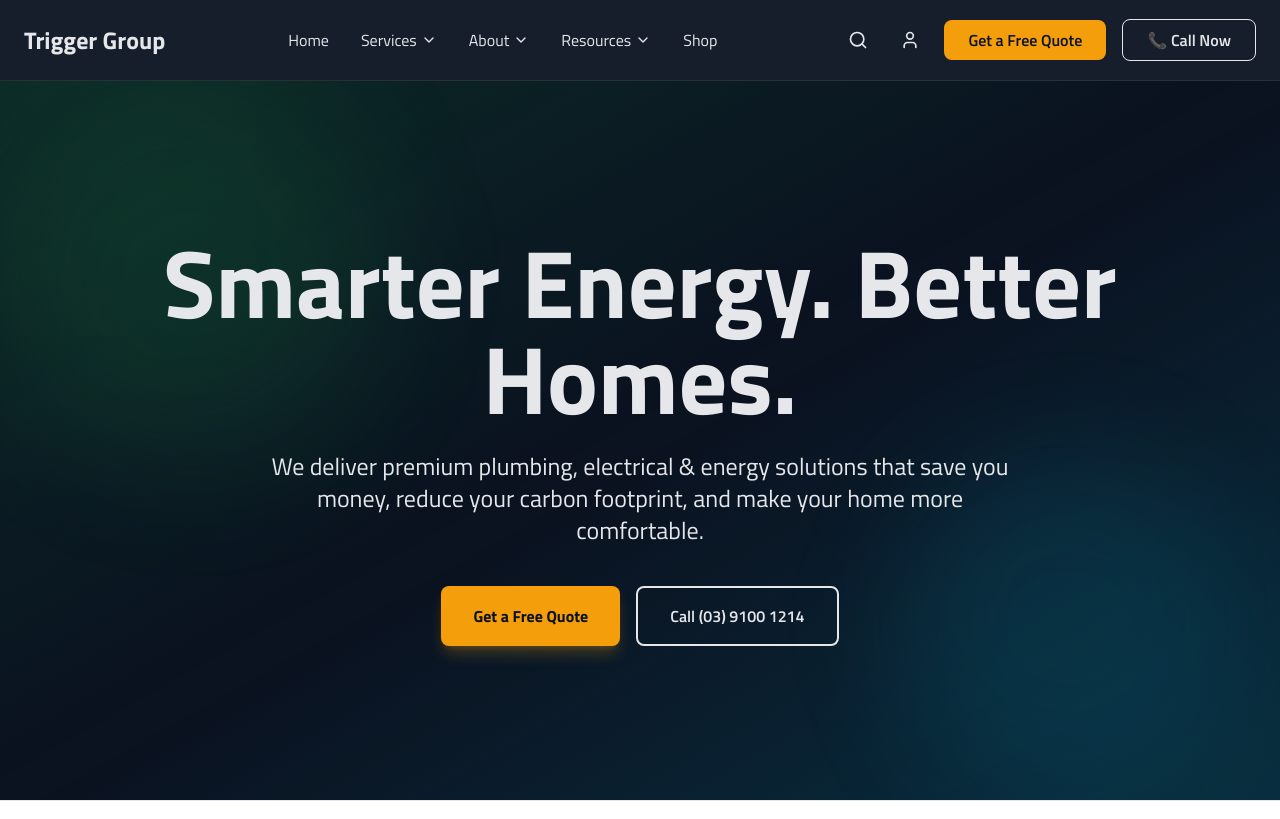
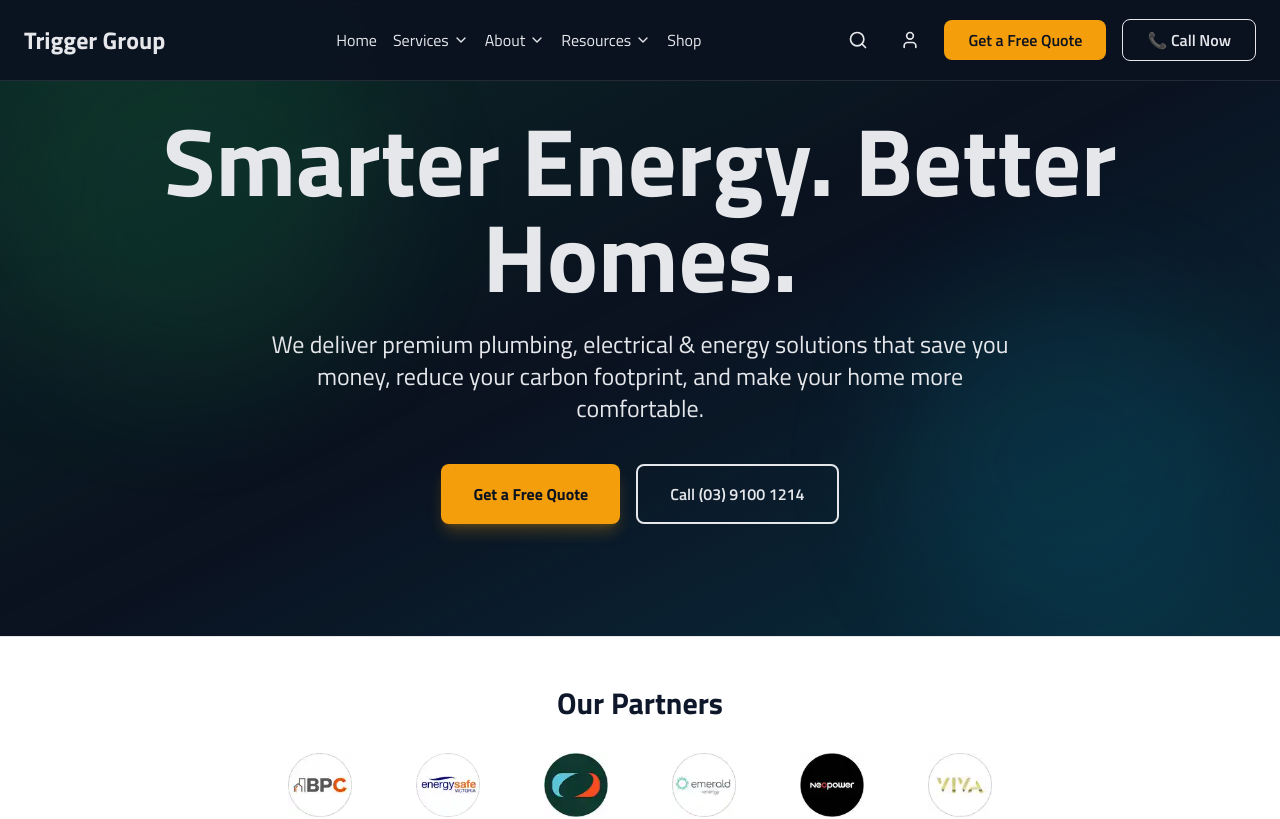
Before and after one commit to Abdur-Rahman-Palash/trigger, a Next.js app: page / in a window 1280 px wide. Shown: the top 819 px of the page. Built offline with nearby package versions, Linux system fonts and the light colour scheme.

Commit message:
Convert Services mega-menu to simple dropdown, fix navbar layout and hero spacing

```diff
--- a/src/app/layout.tsx
+++ b/src/app/layout.tsx
@@ -28,10 +28,10 @@ export default function RootLayout({
         <meta name="viewport" content="width=device-width, initial-scale=1.0" />
         <link rel="stylesheet" href="https://cdnjs.cloudflare.com/ajax/libs/font-awesome/6.5.1/css/all.min.css" />
       </head>
-      <body className="antialiased font-titillium">
+      <body className="antialiased font-titillium overflow-x-hidden">
         <SmoothScroll>
           <Navbar />
-          <main className="pt-20">
+          <main>
             {children}
           </main>
           <Footer />
--- a/src/app/page.tsx
+++ b/src/app/page.tsx
@@ -167,7 +167,7 @@ export default function Home() {
   return (
     <main className="min-h-screen">
       {/* Hero Section */}
-      <section ref={heroRef} className="relative w-full min-h-[calc(100vh-5rem)] bg-bgDark text-textLight flex items-center justify-center overflow-hidden">
+      <section ref={heroRef} className="relative w-full py-20 lg:py-28 bg-bgDark text-textLight flex items-center justify-center overflow-hidden">
         <div className="absolute inset-0 bg-gradient-to-br from-primary-600/20 via-transparent to-secondary-500/20 animate-pulse"></div>
         <div className="absolute top-0 left-0 w-96 h-96 bg-primary-500/10 rounded-full blur-3xl -translate-x-1/2 -translate-y-1/2 animate-blob"></div>
         <div className="absolute bottom-0 right-0 w-96 h-96 bg-secondary-500/10 rounded-full blur-3xl translate-x-1/2 translate-y-1/2 animate-blob animation-delay-2000"></div>
--- a/src/components/layout/Navbar.tsx
+++ b/src/components/layout/Navbar.tsx
@@ -32,20 +32,20 @@ export default function Navbar() {
   return (
     <>
       <nav className="fixed top-0 left-0 right-0 z-40 bg-bgDark/95 backdrop-blur-md border-b border-white/10 font-inter">
-        <div className="container mx-auto px-6">
-          <div className="flex items-center justify-between h-20">
+        <div className="relative max-w-[1280px] mx-auto px-6">
+          <div className="flex flex-nowrap items-center justify-between h-20">
             {/* Logo */}
-            <Link href="/" className="text-2xl font-bold text-textLight hover:text-primary-400 transition-colors">
+            <Link href="/" className="whitespace-nowrap flex-shrink-0 mr-8 text-lg lg:text-xl xl:text-2xl font-bold text-textLight hover:text-primary-400 transition-colors">
               Trigger Group
             </Link>
 
             {/* Desktop Menu */}
-            <div className="flex items-center gap-2 lg:gap-8">
+            <div className="flex items-center gap-2 lg:gap-4">
               <Link href="/" className="text-textLight hover:text-primary-400 transition-colors">
                 Home
               </Link>
 
-              {/* Services Dropdown (Mega Menu) */}
+              {/* Services Dropdown */}
               <div
                 className="relative group"
                 onMouseEnter={() => setIsServicesOpen(true)}
@@ -55,40 +55,17 @@ export default function Navbar() {
                   Services <ChevronDown size={16} />
                 </button>
                 {isServicesOpen && (
-                  <div className="absolute top-full left-1/2 -translate-x-1/2 w-[800px] bg-white shadow-2xl rounded-xl opacity-100 visible transition-all duration-300 transform translate-y-0">
-                    <div className="grid grid-cols-3 gap-8 p-8">
-                      <div>
-                        <h3 className="font-bold text-textDark mb-4">Heat Pumps</h3>
-                        <ul className="space-y-2">
-                          <li><Link href="/heat-pumps/overview" className="text-gray-600 hover:text-primary-600">Heat Pump Overview</Link></li>
-                          <li><Link href="/heat-pumps/viva" className="text-gray-600 hover:text-primary-600">Viva</Link></li>
-                          <li><Link href="/heat-pumps/neopower" className="text-gray-600 hover:text-primary-600">Neopower</Link></li>
-                          <li><Link href="/heat-pumps/emerald" className="text-gray-600 hover:text-primary-600">Emerald Energy</Link></li>
-                          <li><Link href="/heat-pumps/rates" className="text-gray-600 hover:text-primary-600">Supply & Install Rates</Link></li>
-                        </ul>
-                      </div>
-                      <div>
-                        <h3 className="font-bold text-textDark mb-4">Solar & Energy</h3>
-                        <ul className="space-y-2">
-                          <li><Link href="/solar-battery" className="text-gray-600 hover:text-primary-600">Solar & Battery Systems</Link></li>
-                          <li><Link href="/water-filtration" className="text-gray-600 hover:text-primary-600">Whole Home Water Filtration</Link></li>
-                          <li><Link href="/heating-cooling" className="text-gray-600 hover:text-primary-600">Heating & Cooling</Link></li>
-                        </ul>
-                      </div>
-                      <div>
-                        <h3 className="font-bold text-textDark mb-4">Featured</h3>
-                        <div className="space-y-4">
-                          <Link href="/resources/why-heat-pumps" className="block bg-gray-100 rounded-lg p-4 hover:bg-gray-200 transition-colors">
-                            <img src="/hotwaterheatpumps.png" alt="Heat Pumps" className="w-full h-24 object-cover rounded mb-2" />
-                            <p className="text-sm font-semibold text-textDark">Why Heat Pumps Save You $$</p>
-                          </Link>
-                          <Link href="/resources/rebates" className="block bg-gray-100 rounded-lg p-4 hover:bg-gray-200 transition-colors">
-                            <img src="/solarandbatterysystem.png" alt="Solar Rebates" className="w-full h-24 object-cover rounded mb-2" />
-                            <p className="text-sm font-semibold text-textDark">Govt Rebates Explained</p>
-                          </Link>
-                        </div>
-                      </div>
-                    </div>
+                  <div className="absolute top-full left-0 w-48 bg-white shadow-xl rounded-lg opacity-100 visible transition-all duration-300 transform translate-y-0 z-50">
+                    <ul className="p-4 space-y-2">
+                      <li><Link href="/heat-pumps/overview" className="block text-gray-600 hover:text-primary-600 py-1">Heat Pump Overview</Link></li>
+                      <li><Link href="/heat-pumps/viva" className="block text-gray-600 hover:text-primary-600 py-1">Viva</Link></li>
+                      <li><Link href="/heat-pumps/neopower" className="block text-gray-600 hover:text-primary-600 py-1">Neopower</Link></li>
+                      <li><Link href="/heat-pumps/emerald" className="block text-gray-600 hover:text-primary-600 py-1">Emerald Energy</Link></li>
+                      <li><Link href="/heat-pumps/rates" className="block text-gray-600 hover:text-primary-600 py-1">Supply & Install Rates</Link></li>
+                      <li><Link href="/solar-battery" className="block text-gray-600 hover:text-primary-600 py-1">Solar & Battery Systems</Link></li>
+                      <li><Link href="/water-filtration" className="block text-gray-600 hover:text-primary-600 py-1">Whole Home Water Filtration</Link></li>
+                      <li><Link href="/heating-cooling" className="block text-gray-600 hover:text-primary-600 py-1">Heating & Cooling</Link></li>
+                    </ul>
                   </div>
                 )}
               </div>
@@ -103,7 +80,7 @@ export default function Navbar() {
                   About <ChevronDown size={16} />
                 </button>
                 {isAboutOpen && (
-                  <div className="absolute top-full left-0 w-48 bg-white shadow-xl rounded-lg opacity-100 visible transition-all duration-300 transform translate-y-0">
+                  <div className="absolute top-full left-0 w-48 bg-white shadow-xl rounded-lg opacity-100 visible transition-all duration-300 transform translate-y-0 z-50">
                     <ul className="p-4 space-y-2">
                       <li><Link href="/about-us" className="block text-gray-600 hover:text-primary-600 py-1">About Us</Link></li>
                       <li><Link href="/our-process" className="block text-gray-600 hover:text-primary-600 py-1">Our Process</Link></li>
@@ -125,7 +102,7 @@ export default function Navbar() {
                   Resources <ChevronDown size={16} />
                 </button>
                 {isResourcesOpen && (
-                  <div className="absolute top-full left-0 w-48 bg-white shadow-xl rounded-lg opacity-100 visible transition-all duration-300 transform translate-y-0">
+                  <div className="absolute top-full left-0 w-48 bg-white shadow-xl rounded-lg opacity-100 visible transition-all duration-300 transform translate-y-0 z-50">
                     <ul className="p-4 space-y-2">
                       <li><Link href="/resources" className="block text-gray-600 hover:text-primary-600 py-1">Energy Saving Guides</Link></li>
                       <li><Link href="/resources/calculator" className="block text-gray-600 hover:text-primary-600 py-1">Rebate & Finance Calculator</Link></li>
@@ -164,10 +141,10 @@ export default function Navbar() {
               <Link href="/signin" className="p-2 text-textLight hover:text-primary-400 hover:bg-white/10 rounded-full transition-all">
                 <User size={20} />
               </Link>
-              <Link href="/quote-request" className="px-4 py-2 lg:px-6 lg:py-2 bg-accent-500 text-bgDark font-semibold rounded-lg hover:bg-accent-400 transition-colors text-sm lg:text-base">
+              <Link href="/quote-request" className="whitespace-nowrap px-4 py-2 lg:px-6 lg:py-2 bg-accent-500 text-bgDark font-semibold rounded-lg hover:bg-accent-400 transition-colors text-sm lg:text-base">
                 Get a Free Quote
               </Link>
-              <a href="tel:0391001214" className="px-4 py-2 lg:px-6 lg:py-2 border border-textLight text-textLight font-semibold rounded-lg hover:bg-textLight hover:text-bgDark transition-colors text-sm lg:text-base">
+              <a href="tel:0391001214" className="whitespace-nowrap px-4 py-2 lg:px-6 lg:py-2 border border-textLight text-textLight font-semibold rounded-lg hover:bg-textLight hover:text-bgDark transition-colors text-sm lg:text-base">
                 📞 Call Now
               </a>
             </div>
```
